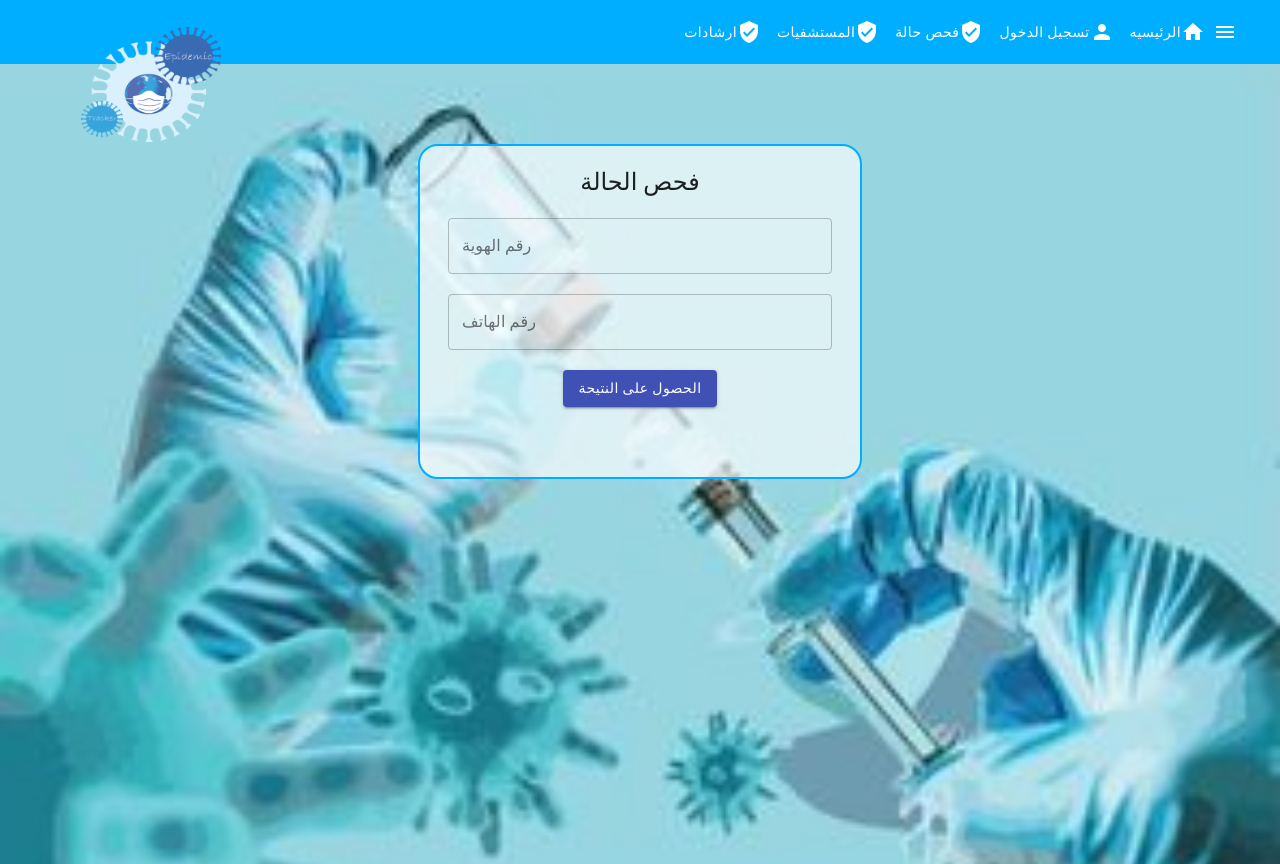
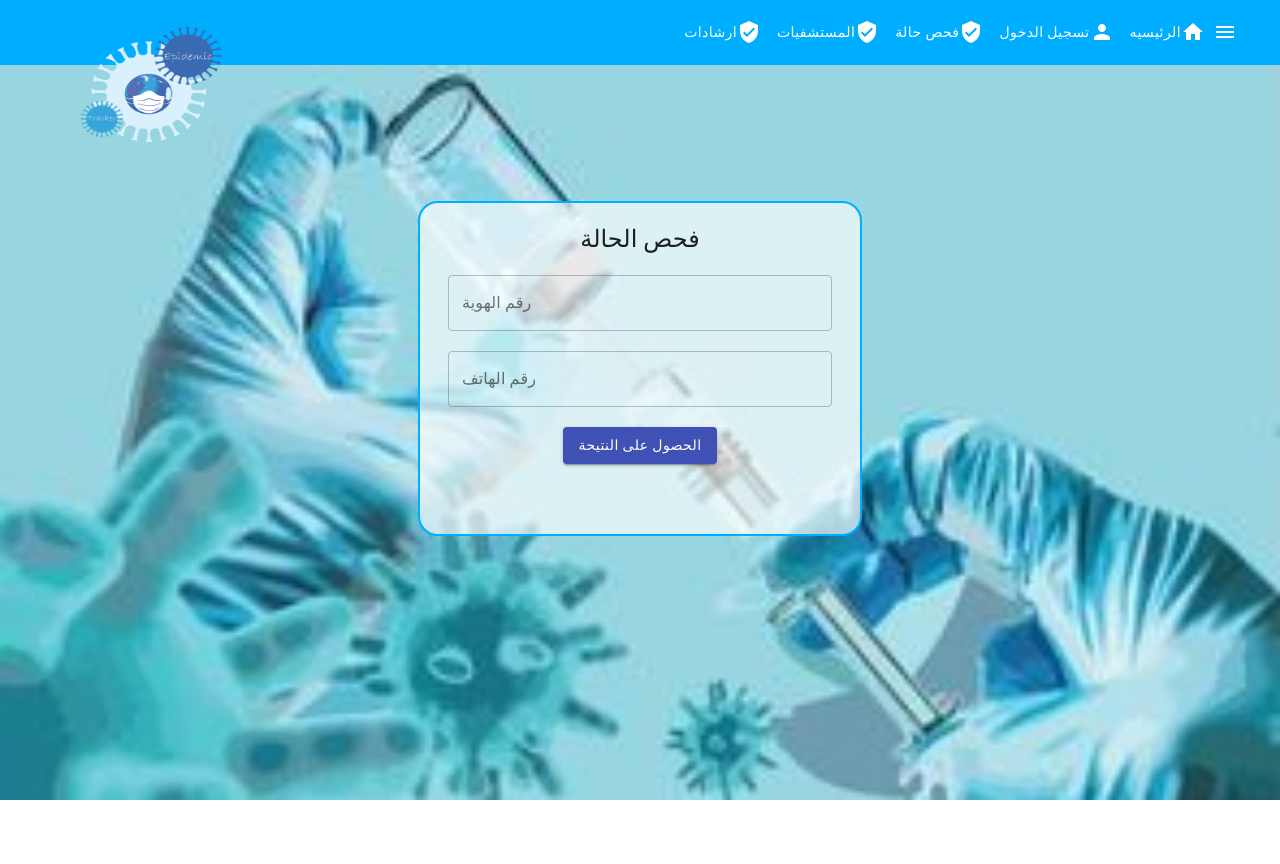
Before and after one commit to hiba99288/ourProject, a React (Create React App) app in the folder client/: page /result in a window 1280 px wide. After the commit the page ends 800 px from the top, so only its background shows below. Built offline with nearby package versions, Linux system fonts and the light colour scheme; the HTML template or start-up script is replaced by a standard one.

Commit message:
fix scrolling & layout

```diff
--- a/client/public/index.html
+++ b/client/public/index.html
@@ -33,13 +33,27 @@
 rel="stylesheet">
     <title>React App</title>
     <style>
+      * {
+        margin: 0;
+        padding: 0;
+      }
+
+      div.app {
+        padding: 0;
+        margin: 0;
+        width: 100vw;
+        min-height: calc(100vh - 65px);
+      }
+
       body {
-        width: 100vw;
-        height: 100vh;
+        width: 100vw !important;
+        height: 100vh !important;
         padding: 0%;
         margin: 0;
         box-sizing: border-box;
         font-family: "Roboto", "Helvetica", "Arial", sans-serif !important;
+        overflow-y: auto;
+        overflow-x: hidden;
       }
 
     </style>
--- a/client/src/Login.css
+++ b/client/src/Login.css
@@ -1,9 +1,9 @@
  .Login{
-     height:548px;
-     background-image: url("./../src/img/corona.png" );
+    background-image: url("./../src/img/corona.png" );
     background-repeat: no-repeat;
     background-size: cover;
-    padding-top: 60px;
+    padding-top: 17vh;
+    min-height: calc(100vh - 65px);
 }
  img{
  backdrop-filter: opacity(90px);
--- a/client/src/result.css
+++ b/client/src/result.css
@@ -9,14 +9,8 @@
    background-image: url("./../src/img/resultpack.jpg");
    background-position: center;
    background-size: cover;
-   min-height: 100vh;
-   width: 100vw;
-   position: absolute;
-   top: 64px;
-   left: 0;
-   right: 0;
-   bottom: 0;
-   padding: 10vh 0;
+   padding-top: 17vh;
+   min-height: calc(100vh - 65px);
 }
 
 .Results main {
```
